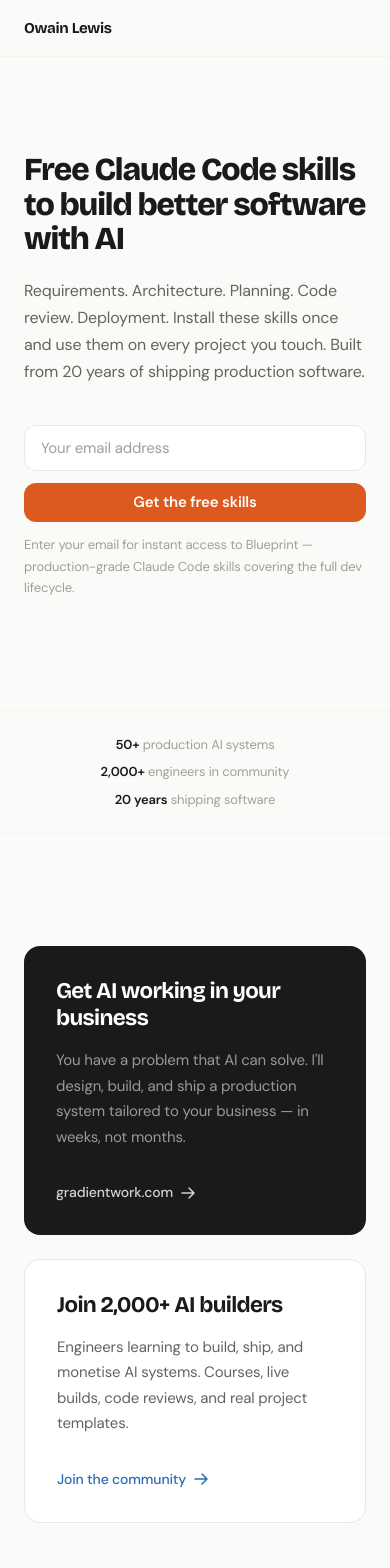
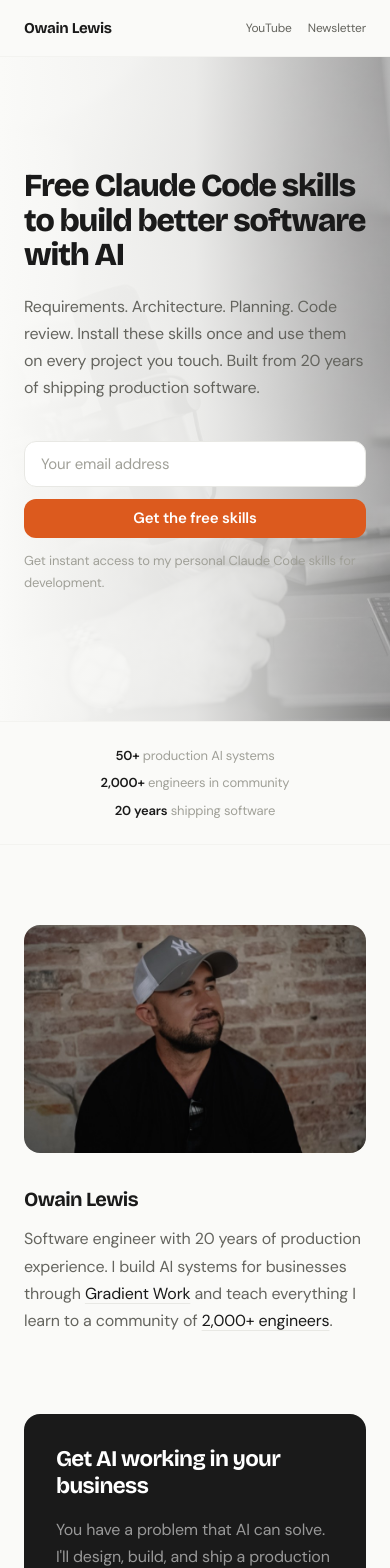
Before and after one commit to owainlewis/website, a Next.js app: page / in a window 390 px wide. Shown: the top 1568 px of the page. Built offline with nearby package versions, Linux system fonts and the light colour scheme.

Commit message:
Hero background upgrade, spacing fixes, mobile nav
- Higher res B&W workspace hero background
- Tightened about-to-cards vertical flow
- Credibility bar centered on all breakpoints
- Mobile nav shows YouTube + Newsletter links
- Removed deployment from copy

```diff
--- a/src/app/page.tsx
+++ b/src/app/page.tsx
@@ -22,12 +22,12 @@
           >
             Owain Lewis
           </a>
-          <div className="flex items-center gap-5 sm:gap-6">
+          <div className="flex items-center gap-4 sm:gap-6">
             <a
               href={LINKS.youtube}
               target="_blank"
               rel="noopener noreferrer"
-              className="text-[13px] text-secondary hover:text-foreground transition-colors hidden sm:block"
+              className="text-[12px] sm:text-[13px] text-secondary hover:text-foreground transition-colors"
             >
               YouTube
             </a>
@@ -35,7 +35,7 @@
               href={LINKS.skool}
               target="_blank"
               rel="noopener noreferrer"
-              className="text-[13px] text-secondary hover:text-foreground transition-colors hidden sm:block"
+              className="text-[12px] sm:text-[13px] text-secondary hover:text-foreground transition-colors hidden sm:block"
             >
               Community
             </a>
@@ -43,9 +43,9 @@
               href={LINKS.newsletter}
               target="_blank"
               rel="noopener noreferrer"
-              className="text-[13px] text-secondary hover:text-foreground transition-colors hidden sm:block"
+              className="text-[12px] sm:text-[13px] text-secondary hover:text-foreground transition-colors"
             >
-              AI Newsletter
+              Newsletter
             </a>
           </div>
         </div>
@@ -53,16 +53,26 @@
 
       {/* Hero */}
       <section className="relative overflow-hidden border-b border-border/40">
-        <div className="relative mx-auto max-w-[1120px] px-6 sm:px-8 pt-24 sm:pt-36 pb-28 sm:pb-40">
-          <div className="grid lg:grid-cols-[1fr_320px] gap-12 lg:gap-24 items-center">
-            <div>
-              <h1 className="anim-fade-up font-display text-[clamp(2rem,4.8vw,3.75rem)] font-extrabold tracking-[-0.035em] leading-[1.08] mb-5">
-                Free Claude Code skills
-                <br className="hidden sm:block" /> to build better software with AI
+        {/* Background image */}
+        <div className="absolute inset-0">
+          <Image
+            src="/hero-bg.jpg"
+            alt=""
+            fill
+            className="object-cover object-center"
+            priority
+          />
+          <div className="absolute inset-0 bg-gradient-to-r from-background via-background/90 to-background/50" />
+        </div>
+
+        <div className="relative mx-auto max-w-[1120px] px-6 sm:px-8 pt-28 sm:pt-40 pb-32 sm:pb-44">
+          <div className="max-w-xl">
+            <h1 className="anim-fade-up font-display text-[clamp(2rem,4.8vw,3.75rem)] font-extrabold tracking-[-0.035em] leading-[1.08] mb-5 max-w-lg">
+              Free Claude Code skills to build better software with AI
             </h1>
 
             <p className="anim-fade-up anim-d1 text-[16px] sm:text-[17px] text-secondary leading-[1.7] max-w-[500px] mb-10">
-                Requirements. Architecture. Planning. Code review. Deployment.
+              Requirements. Architecture. Planning. Code review.
               Install these skills once and use them on every project you
               touch. Built from 20 years of shipping production software.
             </p>
@@ -74,28 +84,15 @@
               <KitForm buttonText="Get the free skills" />
             </div>
             <p className="anim-fade-up anim-d3 text-[13px] text-muted max-w-[480px] leading-relaxed">
-                Enter your email for instant access to Blueprint — production-grade
-                Claude Code skills covering the full dev lifecycle.
+              Get instant access to my personal Claude Code skills for
+              development.
             </p>
-            </div>
-
-            {/* Photo */}
-            <div className="hidden lg:block anim-scale-in anim-d4">
-              <Image
-                src="/hero.jpg"
-                alt="Owain Lewis"
-                width={320}
-                height={320}
-                className="rounded-2xl object-cover w-full h-auto grayscale"
-                priority
-              />
-            </div>
           </div>
         </div>
       </section>
 
       {/* Credibility — inline, not a separate visual section */}
-      <div className="mx-auto max-w-[1120px] px-6 sm:px-8 py-6 flex flex-wrap items-center justify-center sm:justify-start gap-x-8 gap-y-2 text-[13px] sm:text-[13px] text-muted border-b border-border/40">
+      <div className="mx-auto max-w-[1120px] px-6 sm:px-8 py-6 flex flex-wrap items-center justify-center gap-x-8 gap-y-2 text-[13px] text-muted border-b border-border/40">
         <span>
           <strong className="text-foreground font-semibold">50+</strong>{" "}
           production AI systems
@@ -112,8 +109,48 @@
         </span>
       </div>
 
+      {/* About */}
+      <section className="mx-auto max-w-[1120px] px-6 sm:px-8 pt-20 sm:pt-24 pb-6 sm:pb-8">
+        <div className="grid sm:grid-cols-[200px_1fr] gap-8 sm:gap-12 items-center max-w-3xl">
+          <Image
+            src="/editorial.jpg"
+            alt="Owain Lewis"
+            width={200}
+            height={250}
+            className="rounded-2xl object-cover w-full h-auto"
+          />
+          <div>
+            <h2 className="font-display font-bold text-xl sm:text-2xl tracking-[-0.03em] mb-3">
+              Owain Lewis
+            </h2>
+            <p className="text-[16px] text-secondary leading-[1.7]">
+              Software engineer with 20 years of production experience. I build
+              AI systems for businesses through{" "}
+              <a
+                href={LINKS.gradientWork}
+                target="_blank"
+                rel="noopener noreferrer"
+                className="text-foreground underline decoration-border underline-offset-4 hover:decoration-foreground transition-colors"
+              >
+                Gradient Work
+              </a>{" "}
+              and teach everything I learn to a community of{" "}
+              <a
+                href={LINKS.skool}
+                target="_blank"
+                rel="noopener noreferrer"
+                className="text-foreground underline decoration-border underline-offset-4 hover:decoration-foreground transition-colors"
+              >
+                2,000+ engineers
+              </a>
+              .
+            </p>
+          </div>
+        </div>
+      </section>
+
       {/* Two paths — deliberately asymmetric */}
-      <section className="mx-auto max-w-[1120px] px-6 sm:px-8 py-28 sm:py-36">
+      <section className="mx-auto max-w-[1120px] px-6 sm:px-8 pt-14 sm:pt-16 pb-28 sm:pb-36">
         <div className="grid sm:grid-cols-[1.15fr_1fr] gap-6">
           {/* Work with me — slightly larger */}
           <a
@@ -125,7 +162,7 @@
             <h3 className="font-display font-bold text-[clamp(1.4rem,2.5vw,1.65rem)] tracking-[-0.03em] leading-[1.2] mb-4">
               Get AI working in your business
             </h3>
-            <p className="text-[15px] sm:text-[15px] text-white/55 leading-[1.7] mb-8 flex-1">
+            <p className="text-[16px] text-white/55 leading-[1.7] mb-8 flex-1">
               You have a problem that AI can solve. I&apos;ll design, build, and
               ship a production system tailored to your business — in weeks, not
               months.
@@ -160,7 +197,7 @@
             <h3 className="font-display font-bold text-[clamp(1.4rem,2.5vw,1.65rem)] tracking-[-0.03em] leading-[1.2] mb-4 group-hover:text-accent transition-colors duration-300">
               Join 2,000+ AI builders
             </h3>
-            <p className="text-[15px] text-secondary leading-[1.7] mb-8 flex-1">
+            <p className="text-[16px] text-secondary leading-[1.7] mb-8 flex-1">
               Engineers learning to build, ship, and monetise AI systems.
               Courses, live builds, code reviews, and real project templates.
             </p>
@@ -194,9 +231,9 @@
               <h2 className="font-display text-[clamp(1.75rem,3.5vw,2.5rem)] font-bold tracking-[-0.03em] mb-4 leading-[1.12]">
                 Your entire dev workflow, upgraded in one command
               </h2>
-              <p className="text-secondary leading-relaxed max-w-md">
+              <p className="text-[16px] text-secondary leading-[1.7] max-w-md">
                 Requirements, architecture, planning, code review, branching,
-                commits, deployment. Free forever.
+                and commits. Free forever.
               </p>
             </div>
             <div>
```
Also changed, not shown: public/hero-bg.jpg (added), 1 other file (tests, documents, lock files or other folders). Lines whose indentation alone changed are shown as unchanged.
